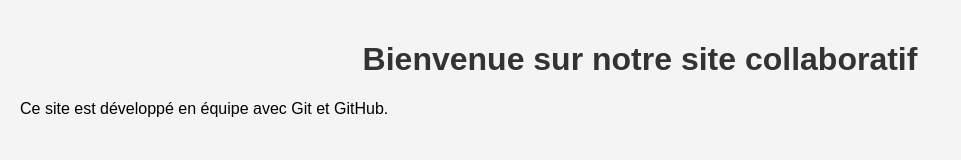
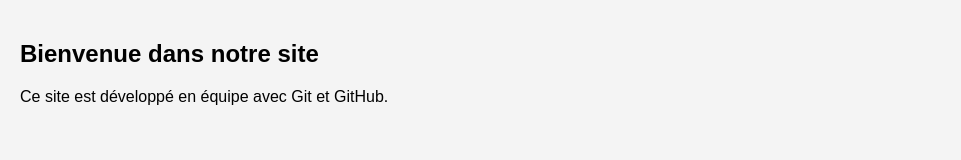
Before and after one commit to kadea-academy-learners/site--collaboratif, a plain HTML site: page index.html in a window 1280 px wide. Shown: the whole page, without its empty margins (0-961 px from the left). Drawn offline with Linux system fonts and the light colour scheme.

Commit message:
Ajout d'un titre dans index.html

```diff
--- a/index.html
+++ b/index.html
@@ -7,7 +7,7 @@
     <link rel="stylesheet" href="style.css">
 </head>
 <body>
-    <h1>Bienvenue sur notre site collaboratif</h1>
+    <h2>Bienvenue dans notre site</h2>
     <p>Ce site est développé en équipe avec Git et GitHub.</p>
 </body>
 </html>
```
